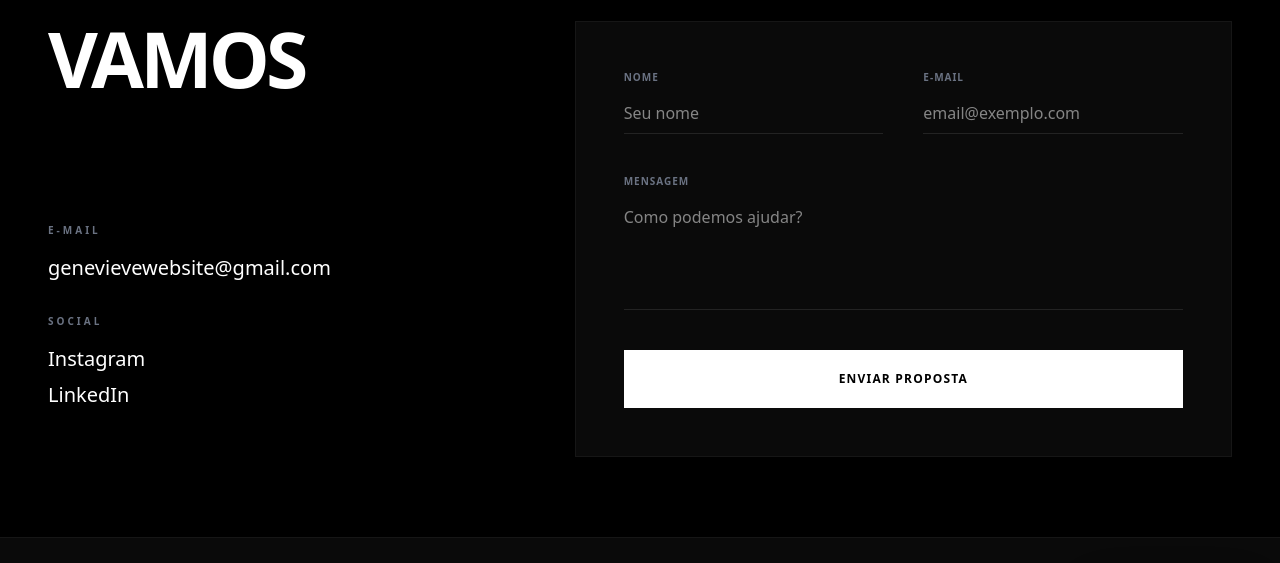
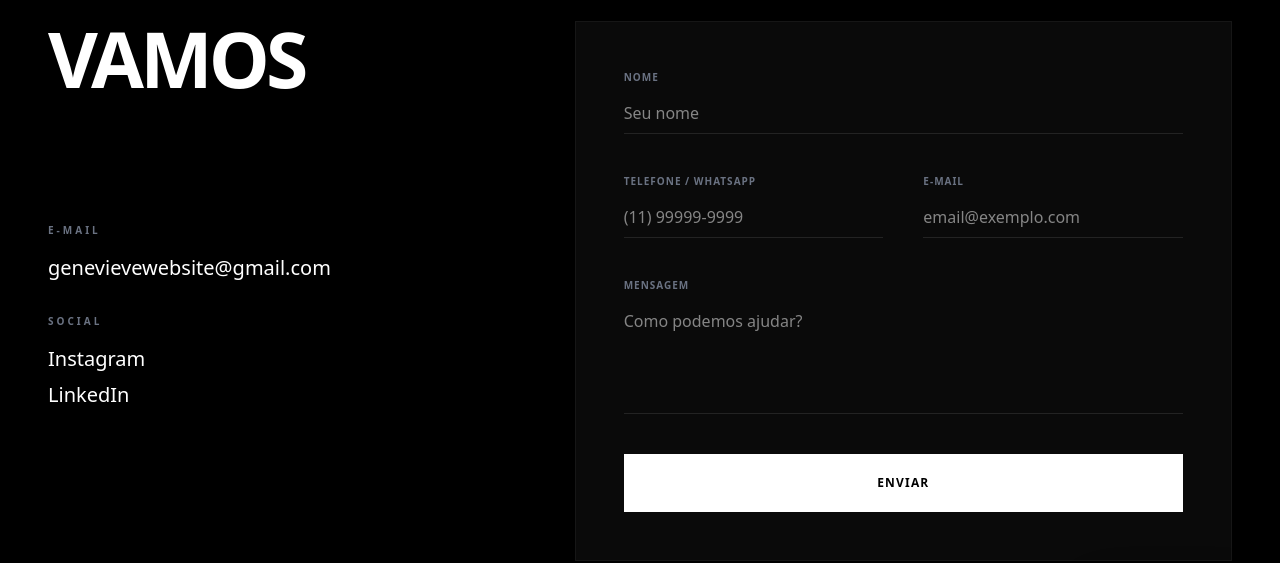
Before and after one commit to Aline12Lima/Genevieve, a React (Vite) app: page /contato in a window 1280 px wide. Shown: the part 139-702 px from the top of the page. Built offline with nearby package versions, Linux system fonts and the light colour scheme; no server answers.

Commit message:
feat: integração do formulário de contato com Supabase

```diff
--- a/package.json
+++ b/package.json
@@ -10,6 +10,7 @@
     "preview": "vite preview"
   },
   "dependencies": {
+    "@supabase/supabase-js": "^2.95.3",
     "framer-motion": "^12.29.2",
     "lucide-react": "^0.563.0",
     "react": "^19.2.0",
--- /dev/null
+++ b/src/lib/supabase.ts
@@ -0,0 +1,10 @@
+// src/lib/supabase.ts
+import { createClient } from "@supabase/supabase-js";
+
+const supabaseUrl = import.meta.env.VITE_SUPABASE_URL!;
+const supabaseAnonKey = import.meta.env.VITE_SUPABASE_ANON_KEY!;
+
+export const supabase = createClient(
+  supabaseUrl,
+  supabaseAnonKey
+);
--- a/src/pages/Contact.tsx
+++ b/src/pages/Contact.tsx
@@ -1,10 +1,58 @@
 import { motion } from "framer-motion";
+import { supabase } from "../lib/supabase";
+import { useState } from "react";
 
 export function Contact() {
+  const [isSubmitting, setIsSubmitting] = useState(false);
+  const [isSent, setIsSent] = useState(false);
+
+  async function handleSubmit(e: React.FormEvent<HTMLFormElement>) {
+    e.preventDefault();
+
+    if (isSubmitting) return;
+
+    setIsSubmitting(true);
+
+    const form = e.currentTarget;
+    const formData = new FormData(form);
+
+    const name = formData.get("name") as string;
+    const email = formData.get("email") as string;
+    const phone = formData.get("phone") as string;
+    const message = formData.get("message") as string;
+
+    const { error } = await supabase.from("contacts").insert([
+      {
+        name,
+        email,
+        phone,
+        message,
+      },
+    ]);
+
+    if (error) {
+      console.error(error);
+      setIsSubmitting(false);
+      return;
+    }
+
+    // limpa o formulário
+    form.reset();
+
+    // muda estado do botão
+    setIsSent(true);
+    setIsSubmitting(false);
+
+    // opcional: voltar ao estado normal após 4s
+    setTimeout(() => {
+      setIsSent(false);
+    }, 4000);
+  }
+
   return (
     <div className="bg-black text-white pt-40 pb-20 px-6 md:px-12 selection:bg-white selection:text-black">
       <div className="max-w-[1440px] mx-auto grid grid-cols-1 lg:grid-cols-12 gap-20">
-        {/* COLUNA ESQUERDA: INFOS */}
+        {/* COLUNA ESQUERDA */}
         <div className="lg:col-span-5 space-y-12">
           <motion.h1
             initial={{ y: 30, opacity: 0 }}
@@ -16,7 +64,6 @@ export function Contact() {
           </motion.h1>
 
           <div className="space-y-8">
-            {/* EMAIL */}
             <div>
               <h3 className="text-[10px] font-bold uppercase tracking-[0.3em] text-gray-500 mb-4">
                 E-mail
@@ -28,7 +75,6 @@ export function Contact() {
               </p>
             </div>
 
-            {/* SOCIAL */}
             <div>
               <h3 className="text-[10px] font-bold uppercase tracking-[0.3em] text-gray-500 mb-4">
                 Social
@@ -43,7 +89,6 @@ export function Contact() {
                     Instagram
                   </a>
                 </li>
-
                 <li className="hover:translate-x-2 transition-transform">
                   <a
                     href="https://www.linkedin.com/"
@@ -58,28 +103,47 @@ export function Contact() {
           </div>
         </div>
 
-        {/* COLUNA DIREITA: FORMULÁRIO */}
+        {/* FORM */}
         <motion.div
           initial={{ opacity: 0, x: 20 }}
           animate={{ opacity: 1, x: 0 }}
           transition={{ delay: 0.2 }}
           className="lg:col-span-7 bg-[#0a0a0a] p-8 md:p-12 border border-white/5"
         >
-          <form className="space-y-10">
+          <form onSubmit={handleSubmit} className="space-y-10">
+            {/* NOME - linha inteira */}
+            <div className="flex flex-col gap-2">
+              <label
+                htmlFor="name"
+                className="text-[10px] font-bold uppercase tracking-widest text-gray-500"
+              >
+                Nome
+              </label>
+              <input
+                id="name"
+                name="name"
+                type="text"
+                placeholder="Seu nome"
+                className="bg-transparent border-b border-white/10 py-2 outline-none focus:border-white transition-colors"
+                required
+              />
+            </div>
+
+            {/* TELEFONE + EMAIL */}
             <div className="grid grid-cols-1 md:grid-cols-2 gap-10">
-              {/* NOME */}
+              {/* TELEFONE */}
               <div className="flex flex-col gap-2">
                 <label
-                  htmlFor="name"
+                  htmlFor="phone"
                   className="text-[10px] font-bold uppercase tracking-widest text-gray-500"
                 >
-                  Nome
+                  Telefone / WhatsApp
                 </label>
                 <input
-                  id="name"
-                  name="name"
-                  type="text"
-                  placeholder="Seu nome"
+                  id="phone"
+                  name="phone"
+                  type="tel"
+                  placeholder="(11) 99999-9999"
                   className="bg-transparent border-b border-white/10 py-2 outline-none focus:border-white transition-colors"
                   required
                 />
@@ -122,12 +186,19 @@ export function Contact() {
               />
             </div>
 
-            {/* BOTÃO */}
             <button
               type="submit"
-              className="w-full py-5 bg-white text-black font-black uppercase tracking-widest text-[12px] hover:bg-gray-200 transition-colors"
+              disabled={isSubmitting || isSent}
+              className={`w-full py-5 font-black uppercase tracking-widest text-[12px] transition-colors
+              ${
+                isSent
+                  ? "bg-green-500 text-black"
+                  : "bg-white text-black hover:bg-gray-200"
+              }
+              ${isSubmitting ? "opacity-70 cursor-not-allowed" : ""}
+                `}
             >
-              Enviar Proposta
+              {isSent ? "Enviado ✓" : isSubmitting ? "Enviando..." : "Enviar"}
             </button>
           </form>
         </motion.div>
--- a/src/pages/Home.tsx
+++ b/src/pages/Home.tsx
@@ -8,6 +8,7 @@ import { ProjectsGrid } from "../components/home/ProjectsGrid";
 export function Home() {
   useEffect(() => {
     // Proteção para ambientes sem window (SSR / prerender)
+
     if (typeof window === "undefined") return;
 
     const handleHashScroll = () => {
```
Also changed, not shown: 2 other files (tests, documents, lock files or other folders).
